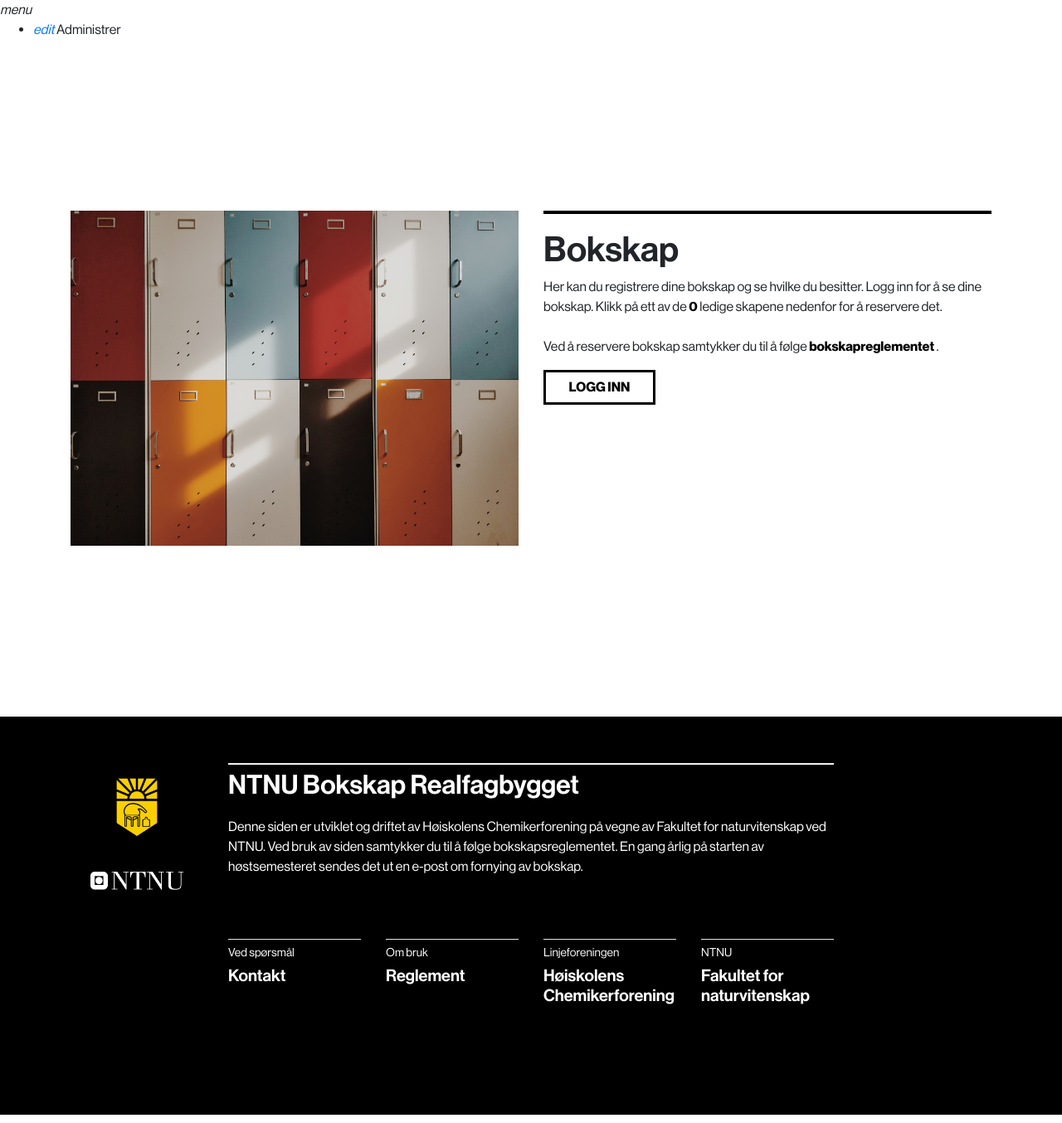
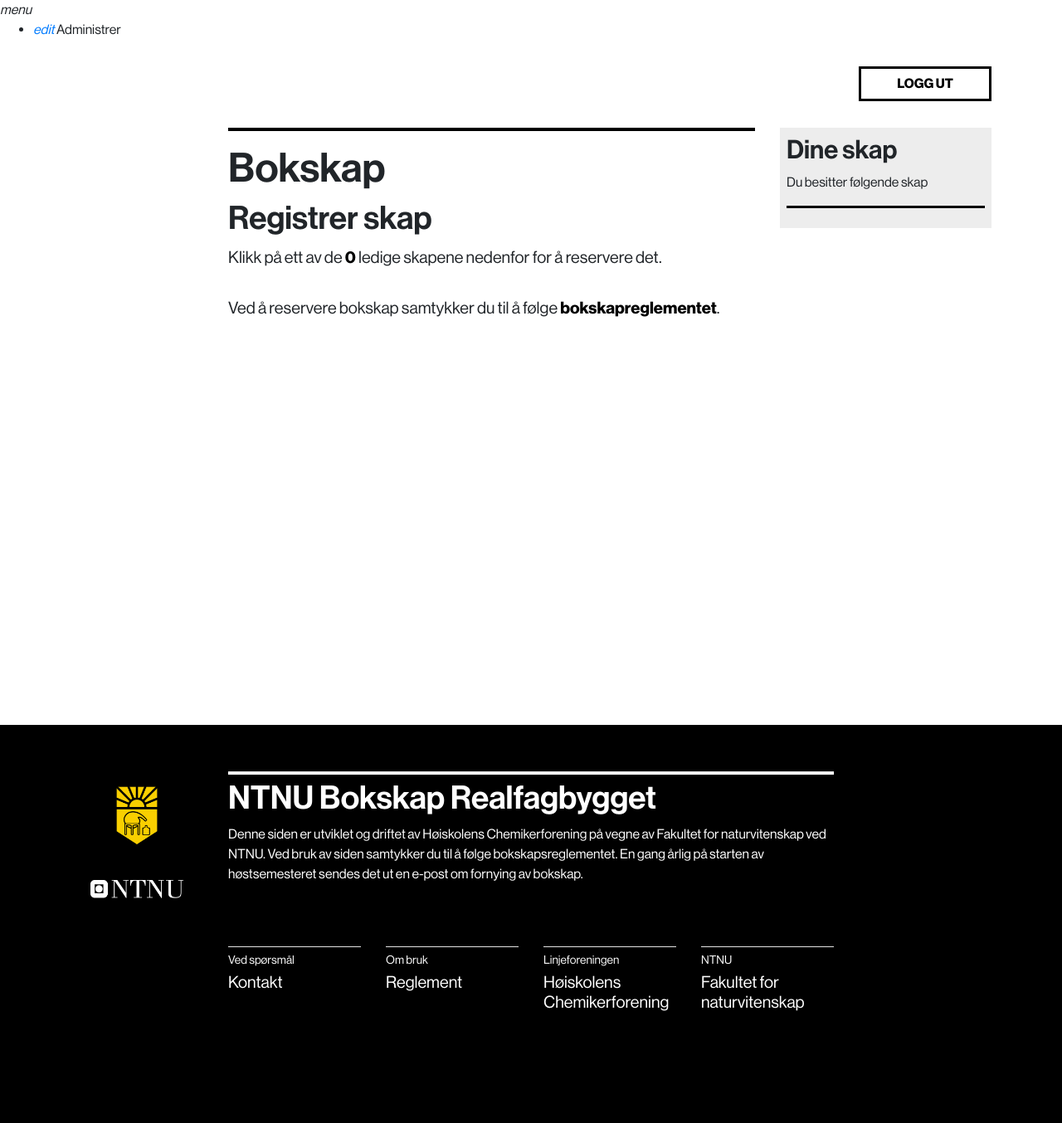
Before and after one commit to HoiskolensChemikerforening/lockers, a Django app: page /bokskap/ in a window 1280 px wide. Shown: the whole page at 83% size. Run offline with Django 3.2, Linux system fonts and the light colour scheme; the visitor is signed in with stand-in values (Sample User, id 1); data that the repository does not hold is empty; some libraries are stand-ins or nearby versions.

Commit message:
Added class based view, scaled fonts and logged in-page

```diff
--- a/source/lockers/templates/lockers/administrer.html
+++ b/source/lockers/templates/lockers/administrer.html
@@ -3,7 +3,7 @@
 
 {% block content %}
 
-  <div class="container height d-flex">
+  <div class="container height-login d-flex">
     <div class="row align-items-center">
       <div class="col-sm-12 col-md-10">
         <h1>Administrasjon</h1>
--- a/source/lockers/templates/lockers/confirm_locker.html
+++ b/source/lockers/templates/lockers/confirm_locker.html
@@ -2,7 +2,7 @@
 {% load static socialaccount %}
 
 {% block content %}
-  <div class="container height d-flex">
+  <div class="container height-login d-flex">
     <div class="row align-items-center">
       <div class="col-sm-12 col-md-12 col-lg-12">
         <h1>Registrer bokskap</h1>
--- a/source/lockers/templates/lockers/list.html
+++ b/source/lockers/templates/lockers/list.html
@@ -8,14 +8,6 @@
   overflow: initial !important;
   }
 {% endblock %}
-
-{% block nav_header %}
-  Bokskap
-{% endblock nav_header %}
-
-{% block nav_sub_header %}
-  Oversikt
-{% endblock nav_sub_header %}
 
 {% block content %}
   {% if perms.lockers.delete_locker %}
@@ -35,25 +27,37 @@
 
   <!-- Hovedinnhold: -->
 
-    <div class="container height d-flex">
-      <div class="row d-flex align-content-center" style="margin-top: auto; margin-bottom: auto;">
-        <div class="col-sm-12 col-md-6">
-            <img src="{% static "img/locker.jpeg" %}" class="img-fluid" alt="Responsive image" style="padding-bottom: 1rem">
+  <div class="container">
+    <div class="row">
+      <div class="col-md-10"></div>
+      <div class="col-sm-2">
+        <a class="btn btn-primary" style="width: 100%; margin-top: 1rem; margin-bottom: 2rem;"
+           href="{% url "logout" %}">LOGG UT</a>
       </div>
-        <div class="col-sm-12 col-md-6" style="display: block">
-          <hr class="thick-rule medium-hide">
+    </div>
+  </div>
+
+  <div class="container height">
+    <div class="row">
+      <div class="col-md-2 medium-hide"></div>
+      <div class="col-sm-12 col-md-7" style="display: block;">
+        <hr class="thick-rule">
         <h1>Bokskap</h1>
-          <p>
-            Her kan du registrere dine bokskap og se hvilke du besitter. Logg inn for å se dine bokskap. Klikk på ett
-            av de <span class="bold-black" id="free-lockers">{{ free_lockers }}</span> ledige skapene nedenfor for å reservere
+        <h2>Registrer skap</h2>
+        <p class="lead">Klikk på ett av de
+          <span class="bold-black" id="free-lockers">{{ free_lockers }}</span> ledige skapene nedenfor for å reservere
           det.
 
           <br><br>
-            Ved å reservere bokskap samtykker du til å følge <a class="bold-black" href="#">bokskapreglementet
-            </a>.
+          Ved å reservere bokskap samtykker du til å følge <a class="bold-black" href="#">bokskapreglementet</a>.</p>
+      </div>
+      <div class="col-sm-12 col-md-3">
+        <div class="card">
+          <h3>Dine skap</h3>
+          <p>
+          Du besitter følgende skap
           </p>
-          <div class="col-sm-3 col-md-3" style="padding: 0;">
-            <a class="btn btn-primary" style="width: 100%; margin-bottom: 1rem;" href="{% provider_login_url "dataporten" %}">LOGG INN</a>
+          <hr class="thick-rule">
         </div>
       </div>
     </div>
--- a/source/lockers/urls.py
+++ b/source/lockers/urls.py
@@ -5,8 +5,8 @@
 app_name = "lockers"
 
 urlpatterns = [
-    path("", views.view_lockers, name="index"),
-    path("<int:page>", views.view_lockers, name="detail"),
+    path("", views.LockerView.as_view(), name="index"),
+    path("<int:page>", views.index, name="detail"),
     path("registrer/<int:number>", views.register_locker, name="registrer"),
     path("aktiver/<uuid:code>", views.activate_ownership, name="activate"),
     path("administrer/slett/<int:locker_number>/", views.clear_locker, name="force-remove"),
--- a/source/lockers/views.py
+++ b/source/lockers/views.py
@@ -1,9 +1,11 @@
 from django.contrib import messages
 from django.contrib.auth.decorators import permission_required, login_required
+from django.contrib.auth.mixins import LoginRequiredMixin
 from django.core.exceptions import ObjectDoesNotExist, ValidationError
+from django.views import View
 from django.core.paginator import Paginator, EmptyPage, PageNotAnInteger
 from django.urls import reverse
-from django.http import Http404
+from django.http import Http404, HttpResponse
 from django.shortcuts import redirect
 from django.shortcuts import render, get_object_or_404
 
@@ -11,7 +13,39 @@
 from lockers.models import Locker, LockerUser, Ownership, LockerToken
 
 
-def view_lockers(request, page=1):
+class LockerView(LoginRequiredMixin, View):
+    def dispatch(self, request, *args, **kwargs):
+        try:
+            user_is_authenticated = request.user.is_authenticated()
+        except TypeError:
+            user_is_authenticated = request.user.is_authenticated
+        if user_is_authenticated:
+            return self.view_register_locker(request)
+        return self.login(request)
+
+    def login(self, request):
+        free_lockers = Locker.objects.filter(owner__isnull=True).count()
+        context = {"free_lockers": free_lockers}
+        return render(request, "lockers/login.html", context)
+
+    def view_register_locker(self, request, page=1):
+        free_locker_list = Locker.objects.filter(owner__isnull=True).prefetch_related("owner")
+        free_lockers = Locker.objects.filter(owner__isnull=True).count()
+        paginator = Paginator(free_locker_list, 40)
+
+        try:
+            lockers = paginator.page(page)
+        except PageNotAnInteger:
+            lockers = paginator.page(1)
+        except EmptyPage:
+            lockers = paginator.page(paginator.num_pages)
+
+        context = {"lockers": lockers, "free_lockers": free_lockers}
+        return render(request, "lockers/list.html", context)
+
+
+def index(request, page=1):
+    """
     free_locker_list = Locker.objects.filter(owner__isnull=True).prefetch_related("owner")
     free_lockers = Locker.objects.filter(owner__isnull=True).count()
     paginator = Paginator(free_locker_list, 40)
@@ -24,7 +58,15 @@
         lockers = paginator.page(paginator.num_pages)
 
     context = {"lockers": lockers, "free_lockers": free_lockers}
-    return render(request, "lockers/list.html", context)
+
+    template_name = 'my_app/my_template.html'
+
+    def dispatch(self, request, *args, **kwargs):
+        if request.user.is_authenticated():
+            return redirect('my-other-view')
+        return super(index, self).dispatch(request, *args, **kwargs)
+    return render(request, "lockers/login.html", context)
+    """
 
 
 @login_required()
--- a/source/main/static/css/style.css
+++ b/source/main/static/css/style.css
@@ -20,20 +20,22 @@
 body {
     background-color: #fff;
     font-family: "Neue Haas Grotesk Display Pro 55Rg", Helvetica, sans-serif;
+    font-size: 1rem;
 }
 
 h1 {
     font-family: "Neue Haas Grotesk Display Pro 65Md", Helvetica, bold, sans-serif;
-    font-size: 42px;
+    font-size: 3.052rem;
 }
 
 h2 {
     font-family: "Neue Haas Grotesk Display Pro 65Md", Helvetica, bold, sans-serif;
-    padding-bottom: 0.7rem;
+    font-size: 2.441rem;
 }
 
-h5 {
+h3 {
     font-family: "Neue Haas Grotesk Display Pro 65Md", Helvetica, bold, sans-serif;
+    font-size: 1.953rem;
 }
 
 p {
@@ -43,6 +45,17 @@
 
 /* Overwrite classes */
 
+.card {
+    border-radius: 0;
+    background: #EDEDED;
+    border: #EDEDED;
+    padding: 0.5rem;
+}
+
+.lead {
+    font-size: 1.25rem;
+}
+
 .btn {
     border-radius: 0;
 }
@@ -51,6 +64,7 @@
     background-color: white;
     border: black solid;
     color: black;
+    font-size: 1rem;
     font-family: "Neue Haas Grotesk Display Pro 75Bd", Helvetica, bold, sans-serif;
 }
 
@@ -71,8 +85,12 @@
 
 /* New classes */
 
+.height-login {
+    height: 100vh;
+}
+
 .height {
-    height: 100vh;
+    height: 90vh;
 }
 
 .bold-black {
@@ -89,9 +107,19 @@
     background: black;
     content: '';
     display: block;
-    height: 3px;
+    height: 0.168rem;
     margin-top: 0;
-    margin-bottom: 18px;
+    margin-bottom: 1rem;
+    width: 100%;
+}
+
+.rule {
+    background: black;
+    content: '';
+    display: block;
+    height: 0.512em;
+    margin-top: 0.5rem;
+    margin-bottom: 0.5rem;
     width: 100%;
 }
 
@@ -120,6 +148,12 @@
     color: #fafafa;
     margin-bottom: 5px;
     font-size: 14px;
+}
+
+.small-text {
+    font-size: 12.00px;
+    margin-top: 0;
+    margin-bottom: 0.5rem;
 }
 
 /* @media screen */
--- a/source/main/templates/main/base.html
+++ b/source/main/templates/main/base.html
@@ -73,7 +73,7 @@
         <img src="{% static "img/logo_ntnu.png" %}" class="img-fluid" alt="NTNU" id="ntnu-logo">
       </div>
       <div class="col-sm-12 col-lg-8">
-        <hr class="footer-rule" style="height: 1.25px">
+        <hr class="footer-rule" style="height: 0.168rem">
         <h2 class="footer-text">NTNU Bokskap Realfagbygget</h2>
         <p class="footer-text" style="padding-bottom: 0.7rem;">
           Denne siden er utviklet og driftet av Høiskolens Chemikerforening på vegne av Fakultet for naturvitenskap ved
```
Also changed, not shown: source/lockers/templates/lockers/login.html (added, +54 -0 lines). Lines whose indentation alone changed are shown as unchanged.
